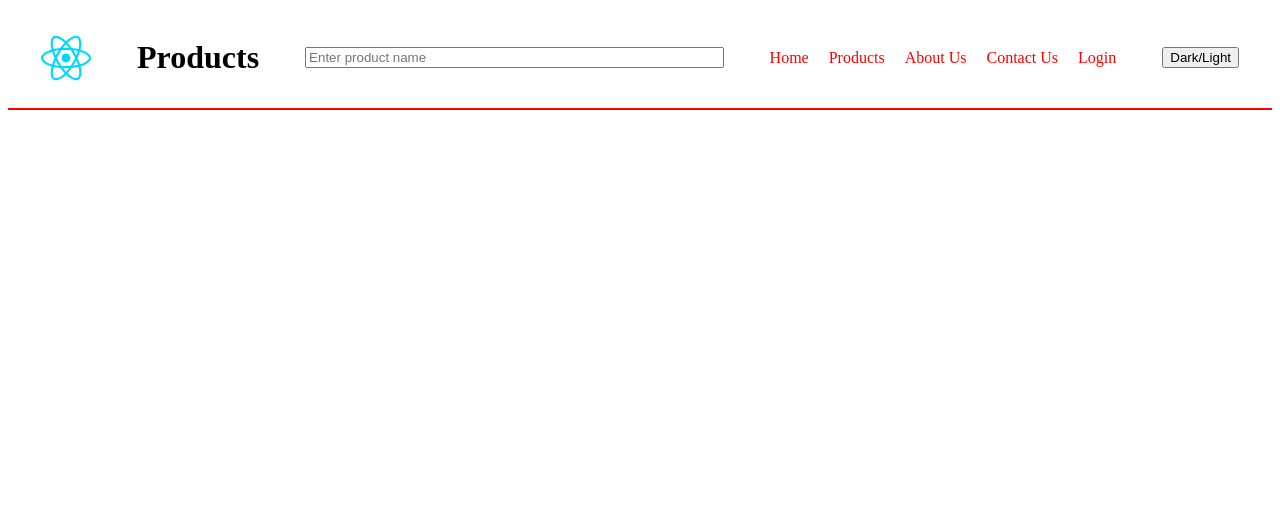
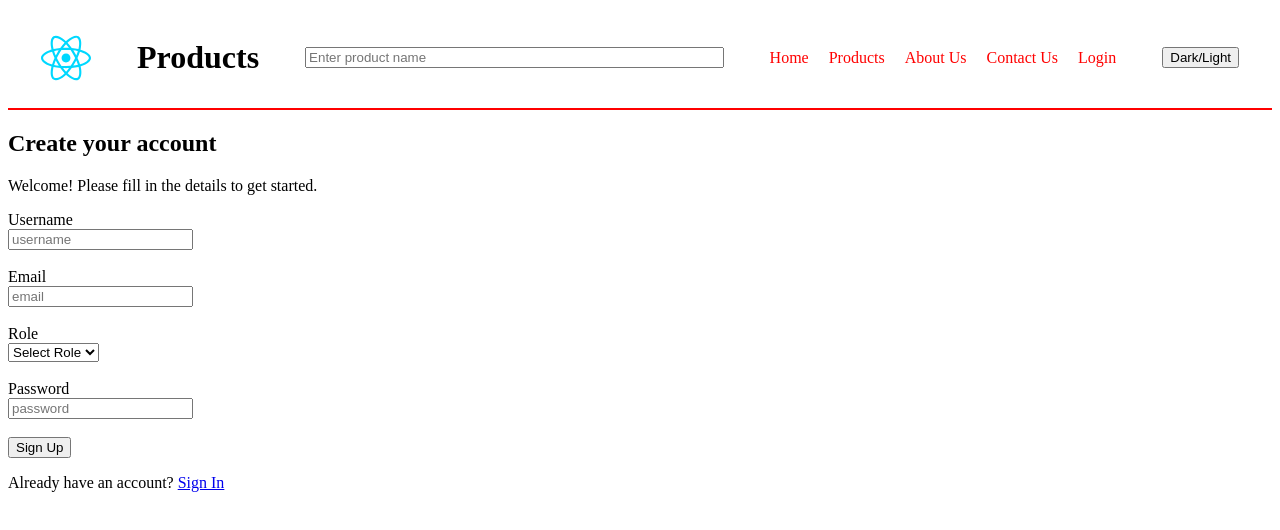
Before and after one commit to Ayush-04-stack/Ecommerce_Web_test, a React (Vite) app: page /auth/register in a window 1280 px wide. Shown: the top 530 px of the page. Built offline with nearby package versions, Linux system fonts and the light colour scheme.

Commit message:
Updated API URL

```diff
--- a/src/App.jsx
+++ b/src/App.jsx
@@ -39,12 +39,12 @@ function App() {
                 />
 
                 <Route
-                    path="/login"
+                    path="/auth/login"
                     element={<SignIN />}
                 />
 
                 <Route
-                    path="/register"
+                    path="/auth/register"
                     element={<SignUp />}
                 />
             </Routes>
--- a/src/Header.jsx
+++ b/src/Header.jsx
@@ -60,7 +60,7 @@ function Header({ setSearchQuery }) {
                     Contact Us
                 </Link>
 
-                <Link style={{ textDecoration: "none", color: "red" }} to="/login">
+                <Link style={{ textDecoration: "none", color: "red" }} to="/auth/login">
                     Login
                 </Link>
             </nav>
--- a/src/SignIN.jsx
+++ b/src/SignIN.jsx
@@ -1,67 +1,81 @@
+import { useState } from "react";
 import { Link } from "react-router-dom";
 
-function SignIN() {
+function Login() {
+  const [username, setUsername] = useState("");
+  const [password, setPassword] = useState("");
+
+  const handleSubmit = async (e) => {
+    e.preventDefault();
+
+    const token = localStorage.getItem("token");
+
+    try {
+      const response = await fetch(
+        "http://localhost:3000/auth/login",
+        {
+          method: "POST",
+          headers: {
+            "Content-Type": "application/json",
+            Authorization: `Bearer ${token}`,
+          },
+          body: JSON.stringify({
+            username,
+            password,
+          }),
+        }
+      );
+
+      const reply = await response.json();
+
+      if (reply.token) {
+        localStorage.setItem("token", reply.token);
+      }
+
+      alert(reply.msg || "Login Successful");
+    } catch (error) {
+      console.log(error);
+      alert("Server Error");
+    }
+  };
+
   return (
-    <div
-      style={{
-        width: "350px",
-        margin: "100px auto",
-        padding: "20px",
-        border: "1px solid #ddd",
-        borderRadius: "10px",
-        textAlign: "center",
-      }}
-    >
-      <h1>Sign In</h1>
+    <form onSubmit={handleSubmit}>
+      <h2>Sign In</h2>
 
+      <div>
+        <label>Username</label>
+        <br />
         <input
           type="text"
           placeholder="Enter Username"
-        style={{
-          width: "90%",
-          padding: "10px",
-          margin: "10px 0",
-        }}
+          value={username}
+          onChange={(e) => setUsername(e.target.value)}
         />
+      </div>
 
+      <br />
+
+      <div>
+        <label>Password</label>
+        <br />
         <input
           type="password"
           placeholder="Enter Password"
-        style={{
-          width: "90%",
-          padding: "10px",
-          margin: "10px 0",
-        }}
+          value={password}
+          onChange={(e) => setPassword(e.target.value)}
         />
+      </div>
 
-      <button
-        style={{
-          width: "100%",
-          padding: "10px",
-          backgroundColor: "red",
-          color: "white",
-          border: "none",
-          cursor: "pointer",
-          marginTop: "10px",
-        }}
-      >
-        Sign In
-      </button>
+      <br />
 
-      <p style={{ marginTop: "15px" }}>
-        Don't have an account?{" "}
-        <Link
-          to="/register"
-          style={{
-            color: "red",
-            textDecoration: "none",
-          }}
-        >
-          Sign Up
-        </Link>
+      <button type="submit">Sign In</button>
+
+      <p>
+        Don't have an account? <Link to="/auth/register">Sign Up</Link>
       </p>
-    </div>
+    </form>
   );
 }
 
-export default SignIN;
+export default Login;
--- a/src/SignUp.jsx
+++ b/src/SignUp.jsx
@@ -1,87 +1,99 @@
+import { useState } from "react";
 import { Link } from "react-router-dom";
 
-function SignUp() {
+function Signup() {
+  const [username, setUsername] = useState("");
+  const [email, setEmail] = useState("");
+  const [role, setRole] = useState("");
+  const [password, setPassword] = useState("");
+
+  const handleSubmit = async (e) => {
+    e.preventDefault();
+    let msg = await fetch("http://localhost:3000/auth/register", {
+      method: "POST",
+      headers: {
+        "Content-Type": "application/json",
+      },
+      body: JSON.stringify({
+        username,
+        email,
+        password,
+        role,
+      }),
+    });
+    let reply = await msg.json();
+    if (reply.token){
+      localStorage.setItem("token",reply.token);
+    }
+    alert(reply.msg || "Something went wrong");
+};
+
   return (
-    <div
-      style={{
-        width: "350px",
-        margin: "100px auto",
-        padding: "20px",
-        border: "1px solid #ddd",
-        borderRadius: "10px",
-        textAlign: "center",
-      }}
-    >
-      <h1>Sign Up</h1>
+    <form onSubmit={handleSubmit}>
+      <h2>Create your account</h2>
+      <p>Welcome! Please fill in the details to get started.</p>
 
+      <div>
+        <label>Username</label>
+        <br />
         <input
           type="text"
-        placeholder="Enter Username"
-        style={{
-          width: "90%",
-          padding: "10px",
-          margin: "10px 0",
-        }}
+          placeholder="username"
+          value={username}
+          onChange={(e) => setUsername(e.target.value)}
         />
+      </div>
 
+      <br />
+
+      <div>
+        <label>Email</label>
+        <br />
         <input
           type="email"
-        placeholder="Enter Email"
-        style={{
-          width: "90%",
-          padding: "10px",
-          margin: "10px 0",
-        }}
+          placeholder="email"
+          value={email}
+          onChange={(e) => setEmail(e.target.value)}
         />
+      </div>
 
+      <br />
+
+      <div>
+        <label>Role</label>
+        <br />
+        <select
+          value={role}
+          onChange={(e) => setRole(e.target.value)}
+        >
+          <option value="">Select Role</option>
+          <option value="buyer">Buyer</option>
+          <option value="seller">Seller</option>
+        </select>
+      </div>
+
+      <br />
+
+      <div>
+        <label>Password</label>
+        <br />
         <input
           type="password"
-        placeholder="Enter Password"
-        style={{
-          width: "90%",
-          padding: "10px",
-          margin: "10px 0",
-        }}
+          placeholder="password"
+          value={password}
+          onChange={(e) => setPassword(e.target.value)}
         />
+      </div>
 
-      {/* <input
-        type="password"
-        placeholder="Confirm Password"
-        style={{
-          width: "90%",
-          padding: "10px",
-          margin: "10px 0",
-        }}
-      /> */}
+      <br />
 
-      <button
-        style={{
-          width: "100%",
-          padding: "10px",
-          backgroundColor: "red",
-          color: "white",
-          border: "none",
-          cursor: "pointer",
-          marginTop: "10px",
-        }}
-      >
-        Sign Up
-      </button>
+      <button type="submit">Sign Up</button>
 
-      <p style={{ marginTop: "15px" }}>
-        Already have an account?{" "}
-        <Link
-          to="/login"
-          style={{
-            color: "red",
-            textDecoration: "none",
-          }}
-        >
-          Sign In
-        </Link>
+      <p>
+        Already have an account? <Link to="/auth/login">Sign In</Link>
       </p>
-    </div>
+    </form>
   );
 }
 
-export default SignUp;
+export default Signup;
```
Lines whose indentation alone changed are shown as unchanged.
